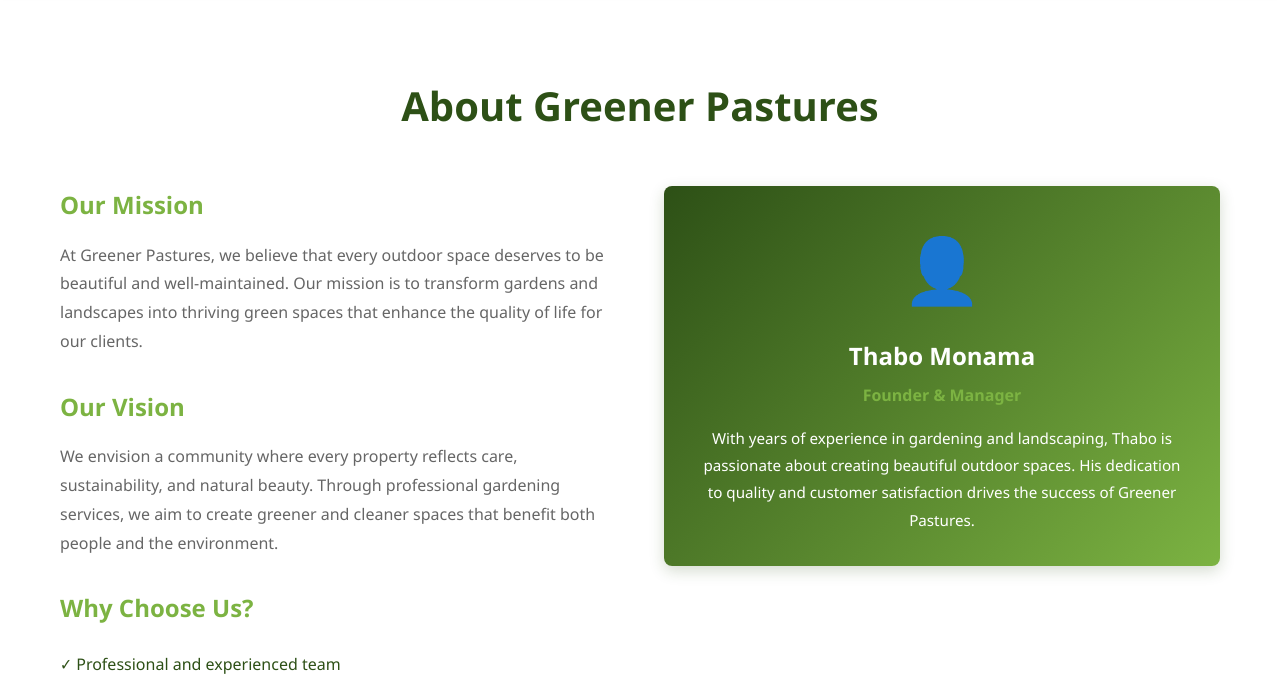
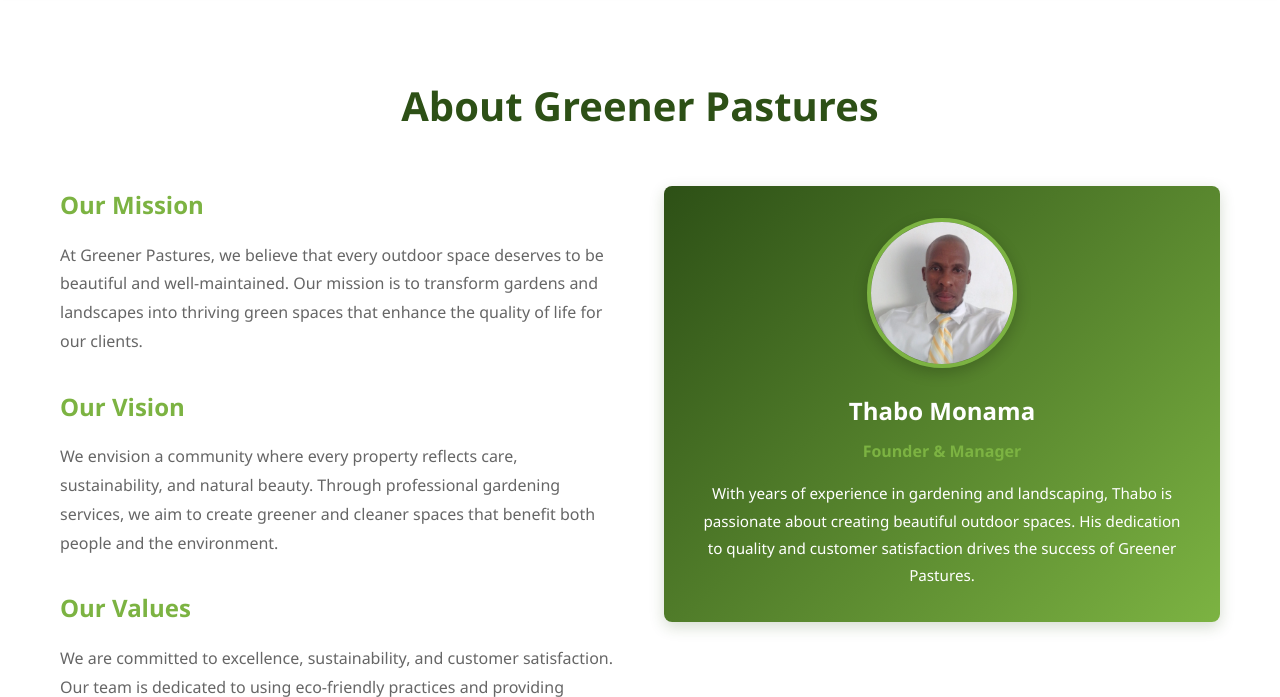
Before and after one commit to bugzmunny/greener-pastures, a plain HTML site: page about.html in a window 1280 px wide. Shown: the part 89-786 px from the top of the page. Drawn offline with Linux system fonts and the light colour scheme.

Commit message:
Add Thabo's photo to About section

```diff
--- a/about.html
+++ b/about.html
@@ -41,6 +41,9 @@
                     <h2>Our Vision</h2>
                     <p>We envision a community where every property reflects care, sustainability, and natural beauty. Through professional gardening services, we aim to create greener and cleaner spaces that benefit both people and the environment.</p>
 
+                    <h2>Our Values</h2>
+                    <p>We are committed to excellence, sustainability, and customer satisfaction. Our team is dedicated to using eco-friendly practices and providing personalized solutions that meet the unique needs of each client. We get our motivation from the verse <b>1 Peter 5:7</b> Cast all your anxiety on him because he cares for you.</p>
+
                     <h2>Why Choose Us?</h2>
                     <ul class="about-list">
                         <li>✓ Professional and experienced team</li>
@@ -53,10 +56,12 @@
 
                 <div class="about-owner">
                     <div class="owner-card">
-                        <div class="owner-icon">👤</div>
+                        <img src="images/thabo.jpeg" alt="Thabo Monama" class="owner-photo">
                         <h3>Thabo Monama</h3>
                         <p class="owner-title">Founder & Manager</p>
-                        <p class="owner-bio">With years of experience in gardening and landscaping, Thabo is passionate about creating beautiful outdoor spaces. His dedication to quality and customer satisfaction drives the success of Greener Pastures.</p>
+                        <p class="owner-bio">
+                          With years of experience in gardening and landscaping, Thabo is passionate about creating beautiful outdoor spaces. His dedication to quality and customer satisfaction drives the success of Greener Pastures.
+                         </p>
                     </div>
                 </div>
             </div>
--- a/style.css
+++ b/style.css
@@ -685,3 +685,15 @@
     transform: translateY(-3px);
     box-shadow: 0 5px 15px rgba(0, 0, 0, 0.2);
 }
+
+/* --- Owner Photo Styles --- */
+.owner-photo {
+    width: 150px;           /* Adjust size as needed */
+    height: 150px;
+    border-radius: 50%;     /* Makes it circular */
+    object-fit: cover;      /* Ensures photo fills circle without stretching */
+    border: 4px solid var(--light-green); /* Adds a nice green border */
+    margin: 0 auto 1.5rem auto; /* Centers the photo and adds bottom space */
+    display: block;
+    box-shadow: 0 5px 15px rgba(0, 0, 0, 0.2);
+}
```
Also changed, not shown: images/thabo.jpeg (added).
